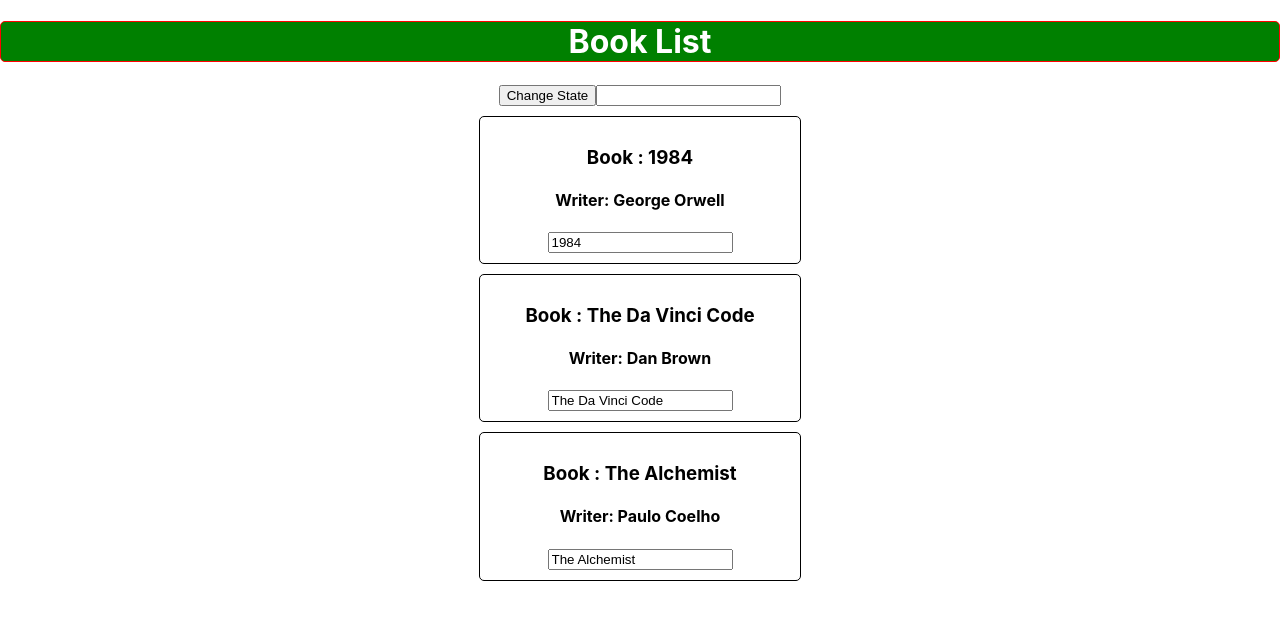
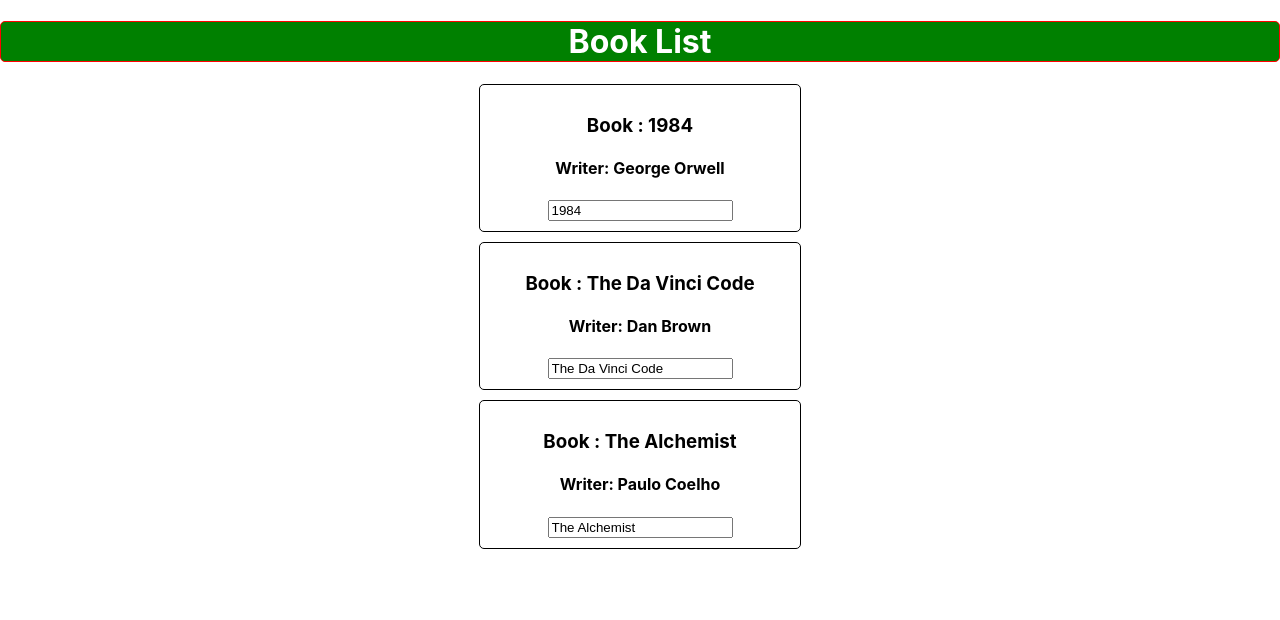
Before and after one commit to Nazmul-Karim-Tanvir/React-for-Frontend-Development-with-Redux, a React (Create React App) app in the folder my react apps/hello-world/: page / in a window 1280 px wide. Shown: the top 620 px of the page. Built offline with nearby package versions, Linux system fonts and the light colour scheme.

Commit message:
deleteBookState

```diff
--- a/my react apps/hello-world/src/App.js
+++ b/my react apps/hello-world/src/App.js
@@ -33,9 +33,20 @@ class App extends Component {
     });
   }
 
-  render() {
+  deleteBookState = index => {
+    const books = [...this.state.books];
+    //const books = this.state.books.slice();
+    //const books = this.state.books.map(item =>item)
+    books.splice(index, 1);
+    this.setState({
+      books: books
+    });
+  }
 
 
+
+
+  render() {
     const style = {
       border: "1px solid red",
       borderRadius: "5px",
@@ -44,11 +55,12 @@ class App extends Component {
 
     }
 
-    const books = this.state.books.map(book => {
+    const books = this.state.books.map((book, index) => {
       return (
         <Book
           bookName={book.bookName}
           writer={book.writer}
+          delete={() => this.deleteBookState(index)}
         />
       );
     });
@@ -58,8 +70,6 @@ class App extends Component {
     return (
       <div className="App">
         <h1 style={style}>Book List</h1>
-        <button onClick={() => this.changeBookState("Nineteen Eighty-Four")}>Change State</button>
-        <input type="text" onChange={this.changeWithInputState} />
         {books}
       </div>
     );
--- a/my react apps/hello-world/src/components/Books.js
+++ b/my react apps/hello-world/src/components/Books.js
@@ -3,7 +3,7 @@ import "../stylesheets/Book.css";
 const Book = props =>{
     return(
         <div className="Book">
-            <h3 onClick={props.change}>Book : {props.bookName}</h3>
+            <h3 onClick={props.delete}>Book : {props.bookName}</h3>
             <h4>Writer: {props.writer}</h4>
             <input type="text" onChange={props.inputName}value={props.bookName}></input>
         </div>
```
